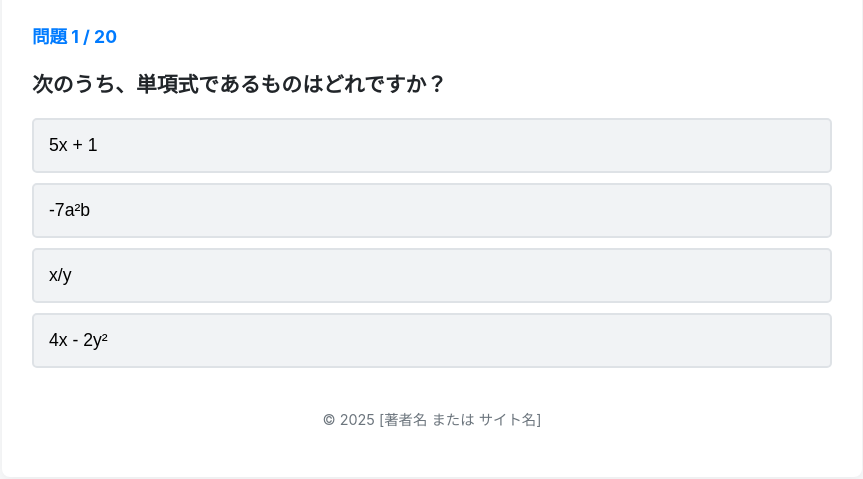
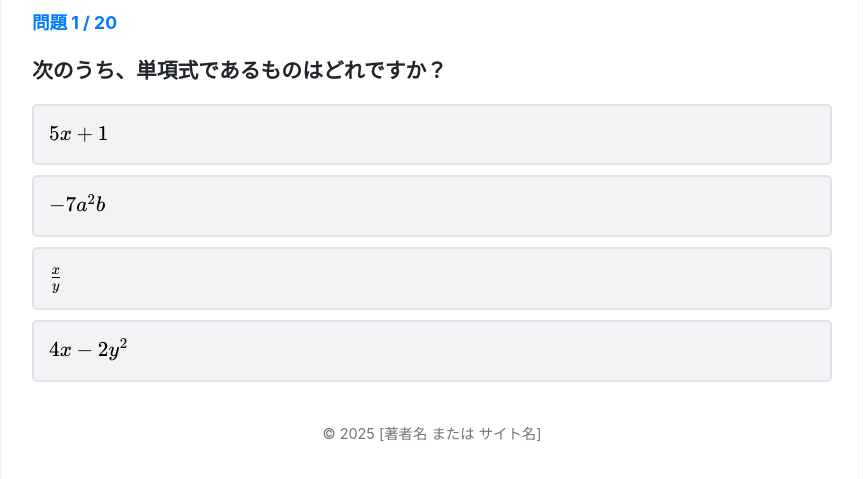
Before and after one commit to akiracchi2000/daizen-webtest, a plain HTML site: page M1-1-1-1.html in a window 1280 px wide. Shown: the part 211-690 px from the top of the page, without its empty margins (208-1071 px from the left). Drawn offline with Linux system fonts and the light colour scheme.

Commit message:
Update M1-1-1-1.html

```diff
--- a/M1-1-1-1.html
+++ b/M1-1-1-1.html
@@ -448,454 +448,234 @@
 
     <script>
 
-        // --- ここに問題データを追加・編集してください ---
-
-        const quizData = [
-
+         // --- クイズデータ(QD)はここに貼り付けてください ---
+         const quizData = [
             {
-
                 question: "次のうち、単項式であるものはどれですか？",
-
                 options: [
-
-                    "5x + 1",
-
-                    "-7a²b",
-
-                    "x/y",
-
-                    "4x - 2y²"
-
+                    "$5x + 1$",
+                    "$-7a^2b$",
+                    "$\\frac{x}{y}$", // 分数は $\frac{x}{y}$ または $x/y$ と書けます
+                    "$4x - 2y^2$"
                 ],
-
-                answer: "-7a²b",
-
-                rationale: "単項式は、数や文字の積だけで表される式です。「-7a²b」は-7とaとaとbの積です。「5x + 1」や「4x - 2y²」は複数の項の和（多項式）、「x/y」は分母に文字があるため整式ではありません。"
-
+                answer: "$-7a^2b$",
+                rationale: "単項式は、数や文字の積だけで表される式です。「$-7a^2b$」は$-7$と$a$と$a$と$b$の積です。「$5x + 1$」や「$4x - 2y^2$」は複数の項の和（多項式）、「$\\frac{x}{y}$」は分母に文字があるため整式ではありません。<br> <strong>↓「学びエイド」の解説動画で確認</strong> <br>" +
+                   "<a href='https://www.manabi-aid.jp/lesson/id/7707/63099' target='_blank'>" +
+                   "解説動画を見る" +
+                   "</a><br>" +
+                   "<small>（※学びエイドのログインが必要です）</small>"
             },
-
             {
-
-                question: "単項式 3x⁴y の係数は何ですか？",
-
+                question: "単項式 $3x^4y$ の係数は何ですか？",
                 options: [
-
                     "4",
-
                     "3",
-
                     "1",
-
-                    "y"
-
+                    "$y$"
                 ],
-
                 answer: "3",
-
                 rationale: "係数は、単項式の「数の部分」を指します。この式では「3」が係数です。"
-
             },
-
             {
-
-                question: "単項式 -ab²c³ の次数はいくつですか？",
-
+                question: "単項式 $-ab^2c^3$ の次数はいくつですか？",
                 options: [
-
                     "3",
-
                     "5",
-
                     "6",
-
                     "-1"
-
                 ],
-
                 answer: "6",
-
-                rationale: "次数は、掛け合わされている文字の個数の合計です。aが1個、bが2個、cが3個なので、合計 1 + 2 + 3 = 6 となります。"
-
+                rationale: "次数は、掛け合わされている文字の個数の合計です。$a$が1個、$b$が2個、$c$が3個なので、合計 $1 + 2 + 3 = 6$ となります。"
             },
-
             {
-
-                question: "多項式 2x³ - 5xy + 7 の項をすべて挙げたものはどれですか？",
-
+                question: "多項式 $2x^3 - 5xy + 7$ の項をすべて挙げたものはどれですか？",
                 options: [
-
-                    "2x³, 5xy, 7",
-
-                    "2, -5, 7",
-
-                    "2x³, -5xy, 7",
-
-                    "x³, xy"
-
+                    "$2x^3, 5xy, 7$",
+                    "$2, -5, 7$",
+                    "$2x^3, -5xy, 7$",
+                    "$x^3, xy$"
                 ],
-
-                answer: "2x³, -5xy, 7",
-
-                rationale: "項は、多項式を「+」で結んだときの各部分です。 2x³ + (-5xy) + 7 と考え、項は「2x³」「-5xy」「7」となります。"
-
+                answer: "$2x^3, -5xy, 7$",
+                rationale: "項は、多項式を「+」で結んだときの各部分です。 $2x^3 + (-5xy) + 7$ と考え、項は「$2x^3$」「$-5xy$」「$7$」となります。"
             },
-
             {
-
-                question: "多項式 4a²b - 3ab² + a²b + 5ab² の同類項をまとめたものはどれですか？",
-
+                question: "多項式 $4a^2b - 3ab^2 + a^2b + 5ab^2$ の同類項をまとめたものはどれですか？",
                 options: [
-
-                    "5a²b + 2ab²",
-
-                    "a²b + 8ab²",
-
-                    "7a²b",
-
-                    "5a²b - 2ab²"
-
+                    "$5a^2b + 2ab^2$",
+                    "$a^2b + 8ab^2$",
+                    "$7a^2b$",
+                    "$5a^2b - 2ab^2$"
                 ],
-
-                answer: "5a²b + 2ab²",
-
-                rationale: "「a²b」の項 (4a²b と +a²b) をまとめて 5a²b。「ab²」の項 (-3ab² と +5ab²) をまとめて +2ab² となります。"
-
+                answer: "$5a^2b + 2ab^2$",
+                rationale: "「$a^2b$」の項 ($4a^2b$ と $+a^2b$) をまとめて $5a^2b$。「$ab^2$」の項 ($-3ab^2$ と $+5ab^2$) をまとめて $+2ab^2$ となります。"
             },
-
             {
-
-                question: "多項式 x³ - 6x²y + 9xy² - 10 の定数項はどれですか？",
-
+                question: "多項式 $x^3 - 6x^2y + 9xy^2 - 10$ の定数項はどれですか？",
                 options: [
-
                     "10",
-
                     "1",
-
                     "-6",
-
                     "-10"
-
                 ],
-
                 answer: "-10",
-
-                rationale: "定数項は、文字を一切含まない項のことです。この式では「-10」が該当します。"
-
+                rationale: "定数項は、文字を一切含まない項のことです。この式では「$-10$」が該当します。"
             },
-
             {
-
-                question: "多項式 5x⁴ - 2x²y³ + 8y³ の次数はいくつですか？",
-
+                question: "多項式 $5x^4 - 2x^2y^3 + 8y^3$ の次数はいくつですか？",
                 options: [
-
                     "3",
-
                     "4",
-
                     "5",
-
                     "7"
-
                 ],
-
                 answer: "5",
-
-                rationale: "各項の次数は「5x⁴ (4次)」「-2x²y³ (2+3=5次)」「8y³ (3次)」です。多項式の次数は、この中で最も大きいものを選ぶため「5」となります。"
-
+                rationale: "各項の次数は「$5x^4$ (4次)」「$-2x^2y^3$ (2+3=5次)」「$8y^3$ (3次)」です。多項式の次数は、この中で最も大きいものを選ぶため「5」となります。"
             },
-
             {
-
                 question: "「文字の部分がまったく同じ項」のことを何といいますか？",
-
                 options: [
-
                     "定数項",
-
                     "同類項",
-
                     "係数",
-
                     "単項式"
-
                 ],
-
                 answer: "同類項",
-
-                rationale: "例えば、3a²b と -5a²b は、文字の部分が「a²b」で同じなので同類項です。同類項は、係数を計算してまとめることができます。"
-
+                rationale: "例えば、$3a^2b$ と $-5a^2b$ は、文字の部分が「$a^2b$」で同じなので同類項です。同類項は、係数を計算してまとめることができます。"
             },
-
             {
-
-                question: "3x²y と同類項であるものはどれですか？",
-
+                question: "$3x^2y$ と同類項であるものはどれですか？",
                 options: [
-
-                    "3xy²",
-
-                    "-5x²y",
-
-                    "3x²",
-
-                    "3y²x"
-
+                    "$3xy^2$",
+                    "$-5x^2y$",
+                    "$3x^2$",
+                    "$3y^2x$"
                 ],
-
-                answer: "-5x²y",
-
-                rationale: "同類項は「文字の部分」が完全に一致する項です。「3x²y」の文字の部分は「x²y」です。「-5x²y」も文字の部分が「x²y」なので同類項です。「3xy²」はxとyの指数が違うため、同類項ではありません。"
-
+                answer: "$-5x^2y$",
+                rationale: "同類項は「文字の部分」が完全に一致する項です。「$3x^2y$」の文字の部分は「$x^2y$」です。「$-5x^2y$」も文字の部分が「$x^2y$」なので同類項です。「$3xy^2$」は$x$と$y$の指数が違うため、同類項ではありません。"
             },
-
             {
-
-                question: "多項式 7x + 2x³ - 4 - x² を $x$ について降べきの順に整理したものはどれですか？",
-
+                question: "多項式 $7x + 2x^3 - 4 - x^2$ を $x$ について降べきの順に整理したものはどれですか？",
                 options: [
-
-                    "2x³ - x² + 7x - 4",
-
-                    "-4 + 7x - x² + 2x³",
-
-                    "7x - 4 + 2x³ - x²",
-
-                    "2x³ + 7x - x² - 4"
-
+                    "$2x^3 - x^2 + 7x - 4$",
+                    "$-4 + 7x - x^2 + 2x^3$",
+                    "$7x - 4 + 2x^3 - x^2$",
+                    "$2x^3 + 7x - x^2 - 4$"
                 ],
-
-                answer: "2x³ - x² + 7x - 4",
-
+                answer: "$2x^3 - x^2 + 7x - 4$",
                 rationale: "降べきの順とは、着目した文字の次数が高い順に並べることです。$x$ の次数が 3, 2, 1, 0(定数項) の順に並べます。"
-
             },
-
             {
-
-                question: "単項式 8x の「x」の指数はいくつですか？",
-
+                question: "単項式 $8x$ の「$x$」の指数はいくつですか？",
                 options: [
-
                     "0",
-
                     "1",
-
                     "8",
-
                     "省略されている"
-
                 ],
-
                 answer: "1",
-
-                rationale: "文字の右上に小さい数字（指数）がない場合、その文字は1個だけ掛けられていることを意味し、指数は「1」となります。x = x¹ です。"
-
+                rationale: "文字の右上に小さい数字（指数）がない場合、その文字は1個だけ掛けられていることを意味し、指数は「1」となります。$x = x^1$ です。"
             },
-
             {
-
                 question: "次のうち、多項式であるが単項式ではないものはどれですか？",
-
                 options: [
-
-                    "100",
-
-                    "5a³bc",
-
-                    "3x + 2y",
-
-                    "a/b"
-
+                    "$100$",
+                    "$5a^3bc$",
+                    "$3x + 2y$",
+                    "$a/b$"
                 ],
-
-                answer: "3x + 2y",
-
-                rationale: "「3x + 2y」は 3x と 2y という二つの単項式の和で表されており、項が複数あるため多項式です。「5a³bc」と「100」は単項式です（単項式も多項式の一種と考えることがあります）。"
-
+                answer: "$3x + 2y$",
+                rationale: "「$3x + 2y$」は $3x$ と $2y$ という二つの単項式の和で表されており、項が複数あるため多項式です。「$5a^3bc$」と「$100$」は単項式です（単項式も多項式の一種と考えることがあります）。"
             },
-
             {
-
-                question: "計算しなさい: 5a - 3b - 2a + 7b",
-
+                question: "計算しなさい: $5a - 3b - 2a + 7b$",
                 options: [
-
-                    "3a + 4b",
-
-                    "3a - 4b",
-
-                    "7a + 10b",
-
-                    "7a - 10b"
-
+                    "$3a + 4b$",
+                    "$3a - 4b$",
+                    "$7a + 10b$",
+                    "$7a - 10b$"
                 ],
-
-                answer: "3a + 4b",
-
-                rationale: "a の同類項 (5a と -2a) をまとめて 3a。b の同類項 (-3b と +7b) をまとめて +4b。よって 3a + 4b となります。"
-
+                answer: "$3a + 4b$",
+                rationale: "$a$ の同類項 ($5a$ と $-2a$) をまとめて $3a$。$b$ の同類項 ($-3b$ と $+7b$) をまとめて $+4b$。よって $3a + 4b$ となります。"
             },
-
             {
-
-                question: "多項式 3x²y - 2xy + 5y - 9 において、$y$ に着目したときの次数はいくつですか？",
-
+                question: "多項式 $3x^2y - 2xy + 5y - 9$ において、$y$ に着目したときの次数はいくつですか？",
                 options: [
-
                     "3",
-
                     "2",
-
                     "1",
-
                     "0"
-
                 ],
-
                 answer: "1",
-
-                rationale: "$y$ に着目した場合、各項の $y$ の次数は「3x²y (1次)」「-2xy (1次)」「5y (1次)」「-9 (0次)」です。この中で最も大きい次数は「1」です。"
-
+                rationale: "$y$ に着目した場合、各項の $y$ の次数は「$3x^2y$ (1次)」「$-2xy$ (1次)」「$5y$ (1次)」「$-9$ (0次)」です。この中で最も大きい次数は「1」です。"
             },
-
             {
-
-                question: "多項式 3x²y - 2xy + 5y - 9 において、$y$ に着目したときの定数項はどれですか？",
-
+                question: "多項式 $3x^2y - 2xy + 5y - 9$ において、$y$ に着目したときの定数項はどれですか？",
                 options: [
-
-                    "-9",
-
-                    "5y - 9",
-
+                    "$-9$",
+                    "$5y - 9$",
                     "0",
-
-                    "y を含まない項はない"
-
+                    "$y$ を含まない項はない"
                 ],
-
-                answer: "-9",
-
-                rationale: "$y$ に着目した場合、「$y$ を含まない項」が定数項です。この式で $y$ を含まないのは「-9」だけです。 (※もし $x, y$ 両方に着目した場合は-9ですが、$y$ だけに着目した場合、3x²y, -2xy, 5yも $y$ を含むため、-9が定数項です)"
-
+                answer: "$-9$",
+                rationale: "$y$ に着目した場合、「$y$ を含まない項」が定数項です。この式で $y$ を含まないのは「$-9$」だけです。"
             },
-
             {
-
-                question: "単項式 -x²y の係数は何ですか？",
-
+                question: "単項式 $-x^2y$ の係数は何ですか？",
                 options: [
-
                     "0",
-
                     "1",
-
                     "-1",
-
                     "2"
-
                 ],
-
                 answer: "-1",
-
-                rationale: "係数は数の部分です。-x²y は -1 × x²y と同じ意味なので、係数は「-1」です。"
-
+                rationale: "係数は数の部分です。$-x^2y$ は $-1 \\times x^2y$ と同じ意味なので、係数は「$-1$」です。"
             },
-
             {
-
-                question: "多項式 A = 2x - 3y, B = -x + 5y のとき、 A + B を計算しなさい。",
-
+                question: "多項式 $A = 2x - 3y$, $B = -x + 5y$ のとき、 $A + B$ を計算しなさい。",
                 options: [
-
-                    "x + 2y",
-
-                    "x - 2y",
-
-                    "3x + 8y",
-
-                    "x + 8y"
-
+                    "$x + 2y$",
+                    "$x - 2y$",
+                    "$3x + 8y$",
+                    "$x + 8y$"
                 ],
-
-                answer: "x + 2y",
-
-                rationale: "(2x - 3y) + (-x + 5y) = (2x - x) + (-3y + 5y) = x + 2y となります。"
-
+                answer: "$x + 2y$",
+                rationale: "$(2x - 3y) + (-x + 5y) = (2x - x) + (-3y + 5y) = x + 2y$ となります。"
             },
-
             {
-
-                question: "多項式 A = 3x² - x + 5, B = x² + 4x - 1 のとき、 A - B を計算しなさい。",
-
+                question: "多項式 $A = 3x^2 - x + 5$, $B = x^2 + 4x - 1$ のとき、 $A - B$ を計算しなさい。",
                 options: [
-
-                    "2x² + 3x + 4",
-
-                    "2x² - 5x + 6",
-
-                    "4x² + 3x + 4",
-
-                    "2x² - 5x + 4"
-
+                    "$2x^2 + 3x + 4$",
+                    "$2x^2 - 5x + 6$",
+                    "$4x^2 + 3x + 4$",
+                    "$2x^2 - 5x + 4$"
                 ],
-
-                answer: "2x² - 5x + 6",
-
-                rationale: "A - B = (3x² - x + 5) - (x² + 4x - 1) = 3x² - x + 5 - x² - 4x + 1。同類項をまとめると (3x² - x²) + (-x - 4x) + (5 + 1) = 2x² - 5x + 6 となります。"
-
+                answer: "$2x^2 - 5x + 6$",
+                rationale: "$A - B = (3x^2 - x + 5) - (x^2 + 4x - 1) = 3x^2 - x + 5 - x^2 - 4x + 1$。同類項をまとめると $(3x^2 - x^2) + (-x - 4x) + (5 + 1) = 2x^2 - 5x + 6$ となります。"
             },
-
             {
-
                 question: "「数や文字の積だけで表される式」のことを何といいますか？",
-
                 options: [
-
                     "多項式",
-
                     "整式",
-
                     "単項式",
-
                     "定数項"
-
                 ],
-
                 answer: "単項式",
-
-                rationale: "これは単項式の定義です。例: 5x, -3a², 10。なお、単項式と多項式をあわせて「整式」といいます。"
-
+                rationale: "これは単項式の定義です。例: $5x$, $-3a^2$, $10$。なお、単項式と多項式をあわせて「整式」といいます。"
             },
-
             {
-
-                question: "単項式 7 の次数はいくつですか？",
-
+                question: "単項式 $7$ の次数はいくつですか？",
                 options: [
-
                     "1",
-
                     "7",
-
                     "0",
-
                     "定義されない"
-
                 ],
-
                 answer: "0",
-
-                rationale: "数だけの項（定数項）は、文字を0個含んでいる（例: $7 = 7x⁰$）と考えるため、次数は0です。"
-
+                rationale: "数だけの項（定数項）は、文字を0個含んでいる（例: $7 = 7x^0$）と考えるため、次数は0です。"
             }
-
         ];
-
         // --- 問題データの終わり ---
-
 
 
 
```
